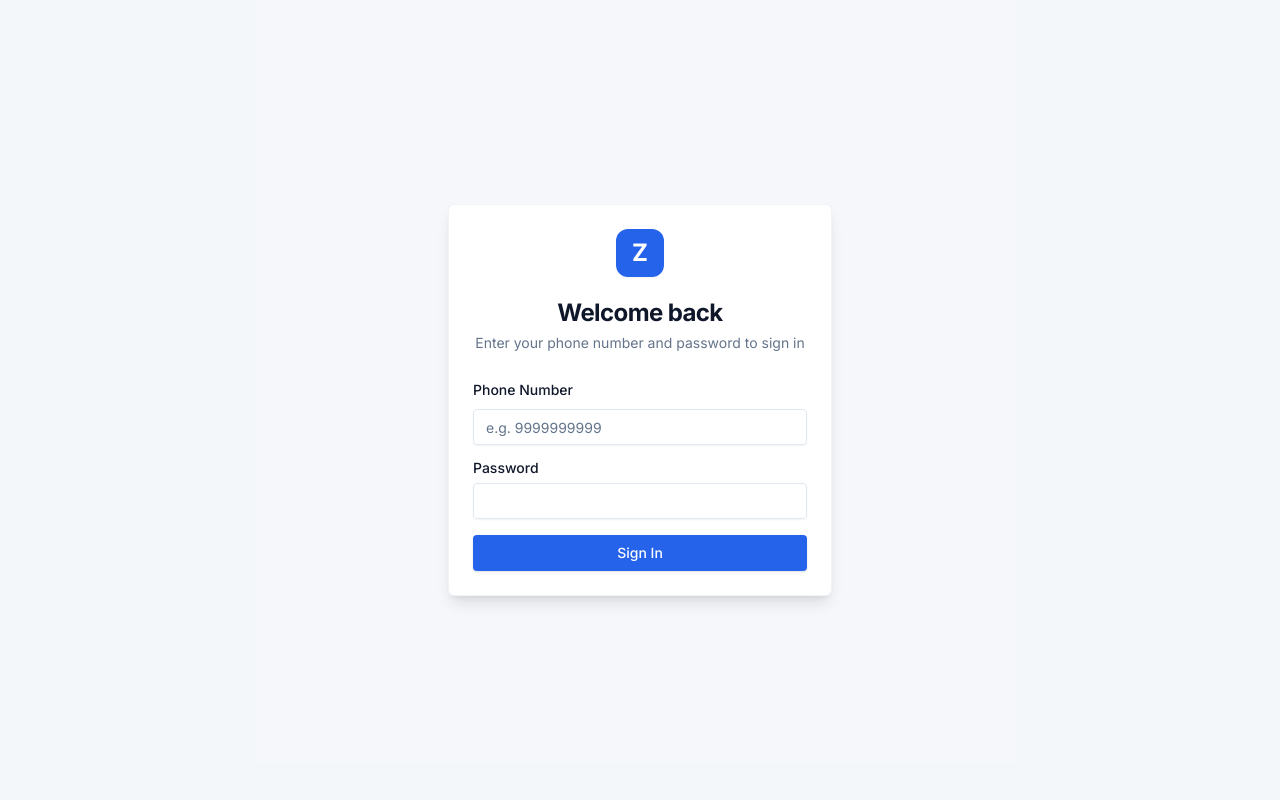
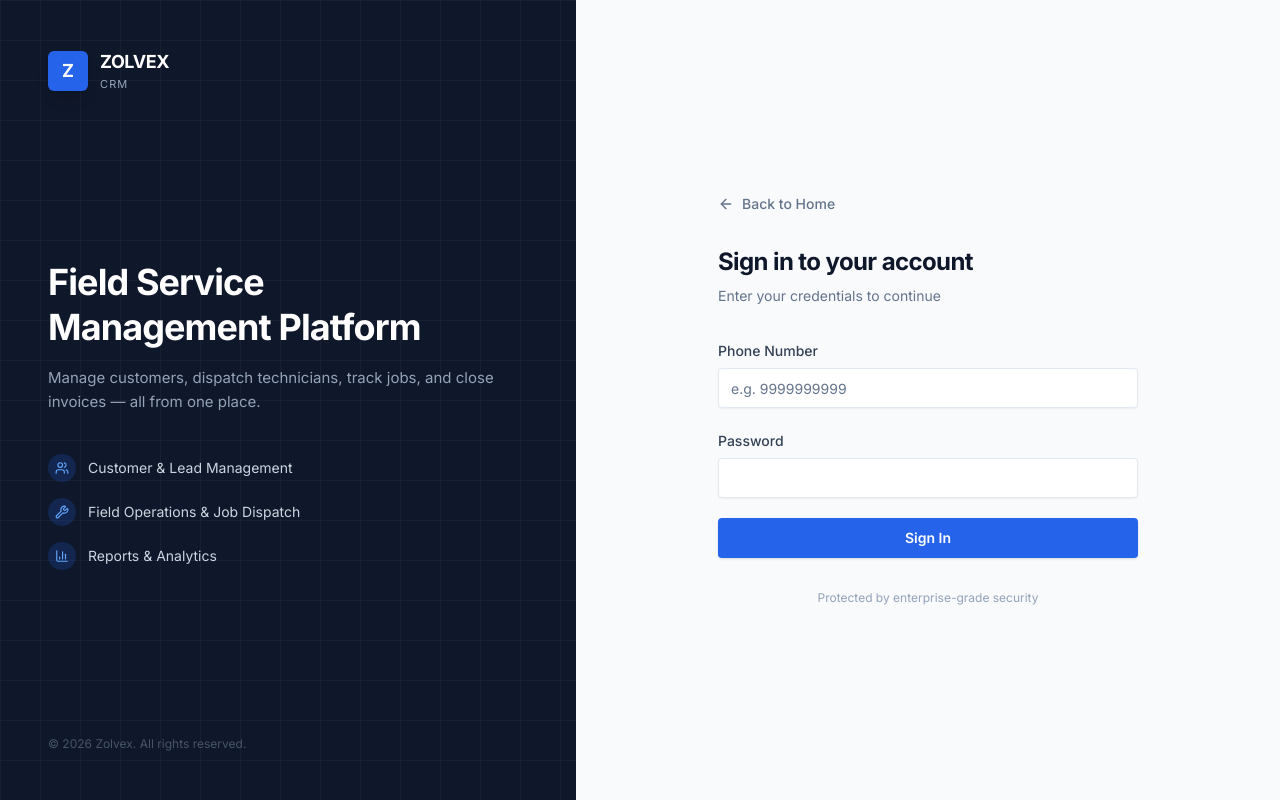
Before and after one commit to makewithus/zolvex-crm-frontend, a React (Vite) app: page /login in a window 1280 px wide. Built offline with nearby package versions, Linux system fonts and the light colour scheme; no server answers.

Commit message:
Update Login page component UI responsive alignment

```diff
--- a/src/features/auth/pages/Login.tsx
+++ b/src/features/auth/pages/Login.tsx
@@ -1,14 +1,14 @@
 import { useState } from 'react';
-import { useNavigate } from 'react-router-dom';
+import { Link, useNavigate } from 'react-router-dom';
 import { useForm } from 'react-hook-form';
 import { zodResolver } from '@hookform/resolvers/zod';
 import { Button } from '@/components/ui/button';
 import { Input } from '@/components/ui/input';
 import { Label } from '@/components/ui/label';
-import { Card, CardContent, CardDescription, CardHeader, CardTitle } from '@/components/ui/card';
 import { AxiosError } from 'axios';
 import { loginSchema, LoginFormData } from '../schemas/auth.schema';
 import { useLogin } from '../hooks/useAuth';
+import { CheckCircle2, Users, BarChart3, Wrench, ArrowLeft } from 'lucide-react';
 
 export const Login = () => {
   const navigate = useNavigate();
@@ -31,50 +31,133 @@ export const Login = () => {
     });
   };
 
+  const features = [
+    { icon: Users, text: 'Customer & Lead Management' },
+    { icon: Wrench, text: 'Field Operations & Job Dispatch' },
+    { icon: BarChart3, text: 'Reports & Analytics' },
+  ];
+
   return (
-    <div className="min-h-screen flex items-center justify-center bg-muted/40 p-4">
-      <Card className="w-full max-w-sm shadow-lg border-border/50">
-        <CardHeader className="space-y-1 text-center">
-          <div className="mx-auto mb-4 h-12 w-12 bg-primary rounded-xl flex items-center justify-center font-bold text-2xl text-primary-foreground shadow-sm">Z</div>
-          <CardTitle className="text-2xl font-bold tracking-tight">Welcome back</CardTitle>
-          <CardDescription>Enter your phone number and password to sign in</CardDescription>
-        </CardHeader>
-        <CardContent>
-          <form onSubmit={handleSubmit(onSubmit)} className="space-y-4">
+    <div className="h-full flex bg-[#F8FAFC]">
+      {/* Left Panel — Brand */}
+      <div
+        className="hidden lg:flex lg:w-[45%] flex-col justify-between p-12 relative overflow-hidden"
+        style={{ backgroundColor: '#0f172a' }}
+      >
+        {/* Subtle grid texture */}
+        <div
+          className="absolute inset-0 opacity-[0.03]"
+          style={{
+            backgroundImage: 'linear-gradient(#fff 1px, transparent 1px), linear-gradient(90deg, #fff 1px, transparent 1px)',
+            backgroundSize: '40px 40px'
+          }}
+        />
+
+        {/* Logo */}
+        <div className="relative z-10 flex items-center gap-3">
+          <div className="h-10 w-10 bg-blue-600 rounded-lg flex items-center justify-center font-bold text-white text-lg shadow-lg">Z</div>
+          <div>
+            <span className="font-bold text-white text-lg tracking-tight">ZOLVEX</span>
+            <p className="text-[11px] text-slate-400 tracking-widest uppercase">CRM</p>
+          </div>
+        </div>
+
+        {/* Center content */}
+        <div className="relative z-10">
+          <h1 className="text-4xl font-bold text-white leading-tight tracking-tight mb-4">
+            Field Service<br />Management Platform
+          </h1>
+          <p className="text-slate-400 text-[15px] leading-relaxed mb-10">
+            Manage customers, dispatch technicians, track jobs, and close invoices — all from one place.
+          </p>
+          <ul className="space-y-4">
+            {features.map(({ icon: Icon, text }) => (
+              <li key={text} className="flex items-center gap-3">
+                <div className="h-7 w-7 rounded-full bg-blue-600/20 flex items-center justify-center flex-shrink-0">
+                  <Icon className="h-3.5 w-3.5 text-blue-400" />
+                </div>
+                <span className="text-slate-300 text-sm">{text}</span>
+              </li>
+            ))}
+          </ul>
+        </div>
+
+        {/* Footer */}
+        <div className="relative z-10">
+          <p className="text-slate-600 text-xs">&copy; {new Date().getFullYear()} Zolvex. All rights reserved.</p>
+        </div>
+      </div>
+
+      {/* Right Panel — Form */}
+      <div className="flex-1 flex items-center justify-center px-6 py-12">
+        <div className="w-full max-w-[420px]">
+          {/* Mobile logo */}
+          <div className="flex lg:hidden items-center gap-3 mb-10">
+            <div className="h-9 w-9 bg-blue-600 rounded-lg flex items-center justify-center font-bold text-white">Z</div>
+            <span className="font-bold text-slate-900 text-lg">ZOLVEX CRM</span>
+          </div>
+
+          <Link to="/home" className="inline-flex items-center gap-2 text-sm font-medium text-slate-500 hover:text-slate-900 transition-colors mb-8">
+            <ArrowLeft className="h-4 w-4" />
+            Back to Home
+          </Link>
+
+          <div className="mb-8">
+            <h2 className="text-2xl font-bold text-slate-900 tracking-tight">Sign in to your account</h2>
+            <p className="text-slate-500 text-sm mt-2">Enter your credentials to continue</p>
+          </div>
+
+          <form onSubmit={handleSubmit(onSubmit)} className="space-y-5">
             {errorMsg && (
-              <div className="p-3 text-sm text-destructive bg-destructive/10 rounded-md">
+              <div className="p-3.5 text-sm text-red-600 bg-red-50 border border-red-100 rounded-lg flex items-start gap-2">
+                <CheckCircle2 className="h-4 w-4 mt-0.5 flex-shrink-0 rotate-45 text-red-500" />
                 {errorMsg}
               </div>
             )}
-            <div className="space-y-2">
-              <Label htmlFor="phone">Phone Number</Label>
+
+            <div className="space-y-1.5">
+              <Label htmlFor="phone" className="text-sm font-medium text-slate-700">Phone Number</Label>
               <Input
                 id="phone"
                 type="text"
                 placeholder="e.g. 9999999999"
                 {...register('phone')}
-                className={errors.phone ? 'border-destructive' : ''}
+                className={`h-10 bg-white border-slate-200 focus-visible:ring-blue-500 ${errors.phone ? 'border-red-400' : ''}`}
               />
-              {errors.phone && <p className="text-xs text-destructive">{errors.phone.message}</p>}
+              {errors.phone && <p className="text-xs text-red-500 mt-1">{errors.phone.message}</p>}
             </div>
-            <div className="space-y-2">
-              <div className="flex items-center justify-between">
-                <Label htmlFor="password">Password</Label>
-              </div>
+
+            <div className="space-y-1.5">
+              <Label htmlFor="password" className="text-sm font-medium text-slate-700">Password</Label>
               <Input
                 id="password"
                 type="password"
                 {...register('password')}
-                className={errors.password ? 'border-destructive' : ''}
+                className={`h-10 bg-white border-slate-200 focus-visible:ring-blue-500 ${errors.password ? 'border-red-400' : ''}`}
               />
-              {errors.password && <p className="text-xs text-destructive">{errors.password.message}</p>}
+              {errors.password && <p className="text-xs text-red-500 mt-1">{errors.password.message}</p>}
             </div>
-            <Button className="w-full mt-6" type="submit" disabled={loginMutation.isPending}>
-              {loginMutation.isPending ? 'Signing in...' : 'Sign In'}
+
+            <Button
+              className="w-full h-10 text-sm font-semibold mt-2"
+              style={{ backgroundColor: '#2563eb' }}
+              type="submit"
+              disabled={loginMutation.isPending}
+            >
+              {loginMutation.isPending ? (
+                <span className="flex items-center gap-2">
+                  <span className="h-4 w-4 border-2 border-white/40 border-t-white rounded-full animate-spin" />
+                  Signing in...
+                </span>
+              ) : 'Sign In'}
             </Button>
           </form>
-        </CardContent>
-      </Card>
+
+          <p className="text-center text-xs text-slate-400 mt-8">
+            Protected by enterprise-grade security
+          </p>
+        </div>
+      </div>
     </div>
   );
 };
```
